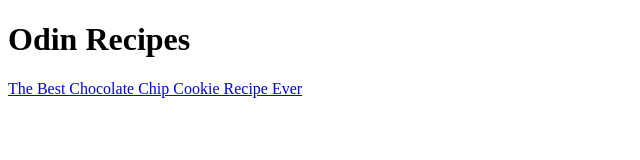
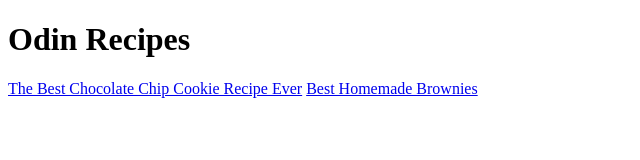
Before and after one commit to emoore8902/odin-recipes, a plain HTML site: page index.html in a window 1280 px wide. Shown: the whole page, without its empty margins (0-640 px from the left). Drawn offline with Linux system fonts and the light colour scheme.

Commit message:
index change for brownies

```diff
--- a/index.html
+++ b/index.html
@@ -7,5 +7,6 @@
     <body>
         <h1>Odin Recipes</h1>
         <a href="./recipes/chocolatechipcookies.html">The Best Chocolate Chip Cookie Recipe Ever</a>
+        <a href="./recipes/brownies.html">Best Homemade Brownies</a>
     </body>
 </html>
```
